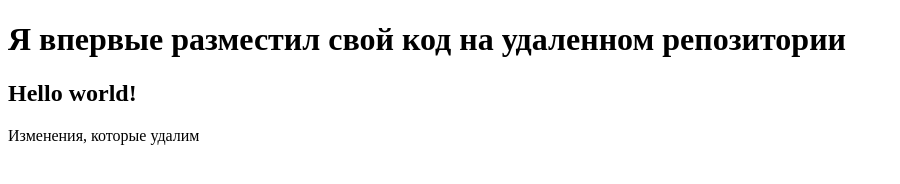
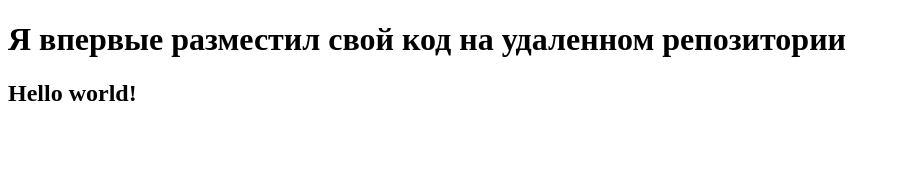
Before and after one commit to Yatoro51/new-repo, a plain HTML site: page index.html in a window 1280 px wide. Shown: the whole page, without its empty margins (0-900 px from the left). Drawn offline with Linux system fonts and the light colour scheme.

Commit message:
Revert "wrong changes"
This reverts commit 83946deee29409909ccd09fb1b3d2a9c17441197.

```diff
--- a/index.html
+++ b/index.html
@@ -8,6 +8,5 @@
 <body>
 <h1>Я впервые разместил свой код на удаленном репозитории</h1>
 <h2>Hello world!</h2>
-<p>Изменения, которые удалим</p>
 </body>
 </html>
```
